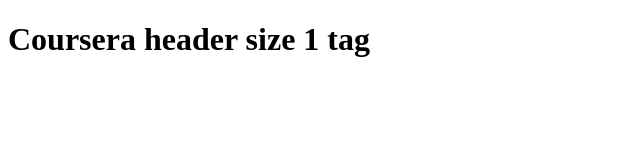
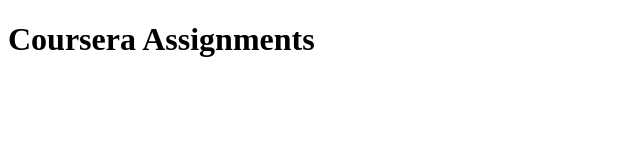
Before and after one commit to visergit/coursera_test, a plain HTML site: page site/index.html in a window 1280 px wide. Shown: the whole page, without its empty margins (0-640 px from the left). Drawn offline with Linux system fonts and the light colour scheme.

Commit message:
Committed on January 01 2023

```diff
--- a/site/index.html
+++ b/site/index.html
@@ -4,6 +4,6 @@
 	<title>Hello coursera</title>
 </head>
 <body>
-<h1> Coursera header size 1 tag </h1>
+<h1> Coursera Assignments </h1>
 </body>
 </html>
```
